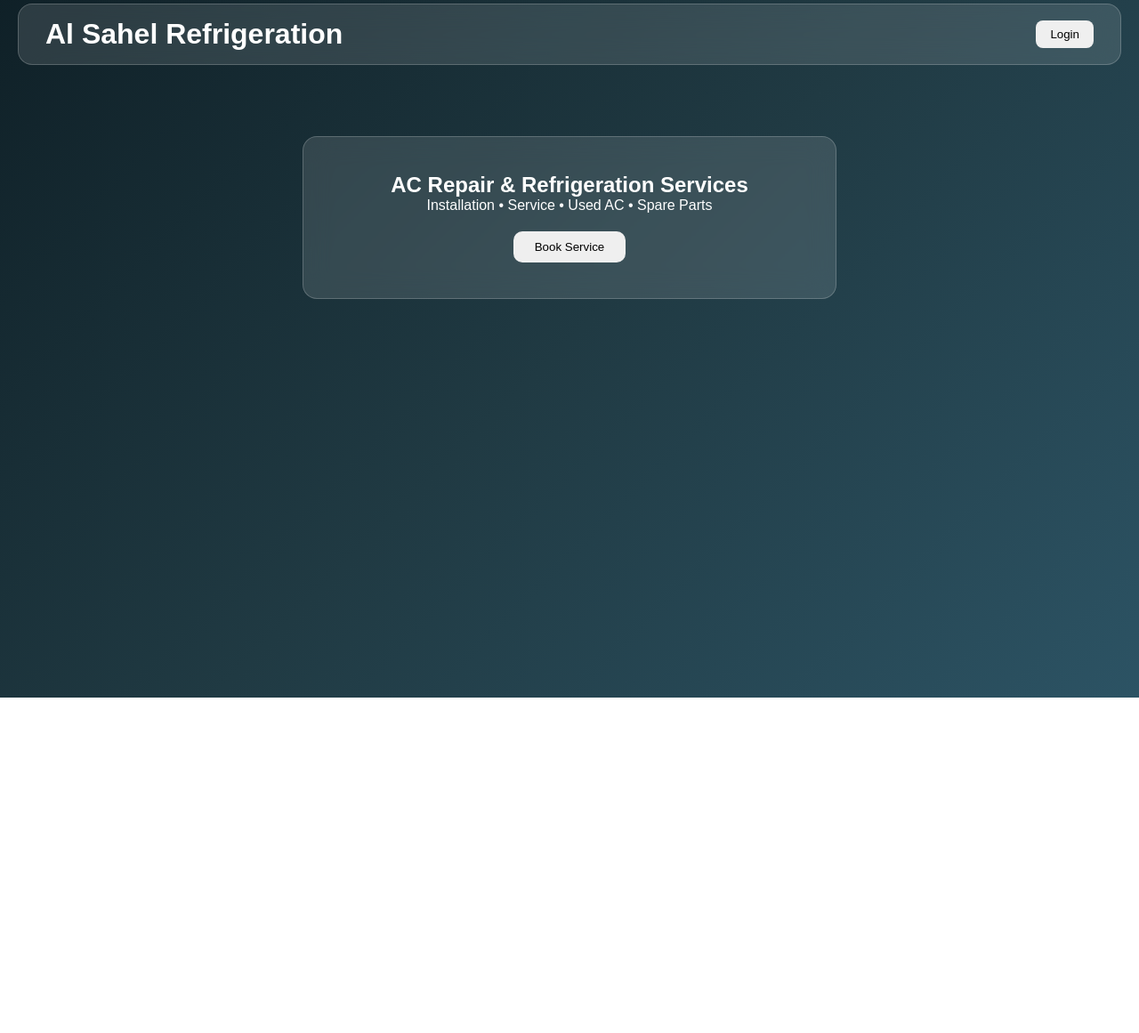
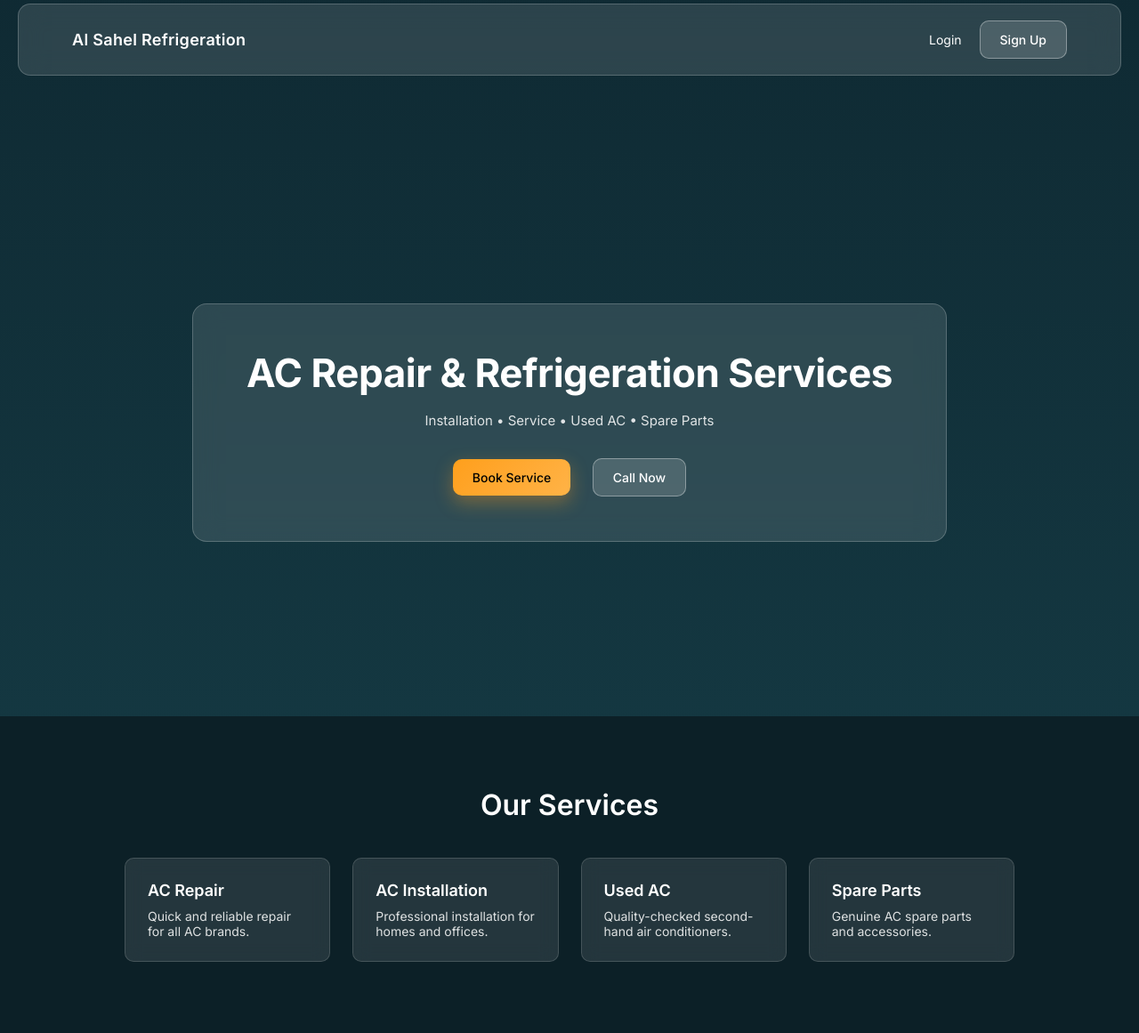
Before and after one commit to V1shnNU/al-sahel-refrigeration-website, a plain HTML site: page index.html in a window 1280 px wide. Shown: the part 16-1177 px from the top of the page at 89% size. Before the commit the page ends 820 px from the top, so only its background shows below. Drawn offline with Linux system fonts and the light colour scheme.

Commit message:
changed the website overall look into new

```diff
--- a/index.html
+++ b/index.html
@@ -2,53 +2,70 @@
 <html lang="en">
 <head>
   <meta charset="UTF-8" />
-  <meta name="viewport" content="width=device-width, initial-scale=1.0"/>
+
+  <!-- Google Font -->
+  <link rel="preconnect" href="https://fonts.googleapis.com">
+  <link rel="preconnect" href="https://fonts.gstatic.com" crossorigin>
+  <link href="https://fonts.googleapis.com/css2?family=Inter:wght@300;400;500;600;700&display=swap" rel="stylesheet">
+
+  <meta name="viewport" content="width=device-width, initial-scale=1.0" />
   <title>Al Sahel Refrigeration</title>
+
   <link rel="stylesheet" href="style.css" />
 </head>
 <body>
 
-  <!-- Background -->
-  <div class="bg"></div>
-
-  <!-- Header -->
-  <header class="glass header">
-    <h1>Al Sahel Refrigeration</h1>
-    <button onclick="openLogin()">Login</button>
+  <!-- NAVBAR -->
+  <header class="navbar glass">
+    <div class="logo">Al Sahel Refrigeration</div>
+    <nav class="nav-actions">
+      <a href="#" id="loginBtn">Login</a>
+      <a href="#" class="btn secondary" id="signupBtn">Sign Up</a>
+    </nav>
   </header>
 
-  <!-- Hero Section -->
-  <main class="glass hero">
-    <h2>AC Repair & Refrigeration Services</h2>
-    <p>Installation • Service • Used AC • Spare Parts</p>
-    <button>Book Service</button>
+  <!-- HERO SECTION -->
+  <main class="hero">
+    <div class="hero-content glass">
+      <h1>AC Repair & Refrigeration Services</h1>
+      <p>
+        Installation • Service • Used AC • Spare Parts
+      </p>
+      <div class="hero-buttons">
+        <button class="btn primary" id="bookServiceBtn">Book Service</button>
+        <button class="btn secondary" id="callNowBtn">Call Now</button>
+      </div>
+    </div>
   </main>
 
-  <!-- Login Modal -->
-  <div class="modal" id="loginModal">
-    <div class="glass modal-box">
-      <h3>Login</h3>
-      <input type="email" placeholder="Email" />
-      <input type="password" placeholder="Password" />
-      <button onclick="fakeLogin()">Login</button>
-      <p onclick="switchToSignup()">Create new account</p>
-      <span class="close" onclick="closeLogin()">×</span>
+  <!-- SERVICES SECTION -->
+  <section class="services">
+    <h2>Our Services</h2>
+
+    <div class="service-grid">
+      <div class="service-card">
+        <h3>AC Repair</h3>
+        <p>Quick and reliable repair for all AC brands.</p>
+      </div>
+
+      <div class="service-card">
+        <h3>AC Installation</h3>
+        <p>Professional installation for homes and offices.</p>
+      </div>
+
+      <div class="service-card">
+        <h3>Used AC</h3>
+        <p>Quality-checked second-hand air conditioners.</p>
+      </div>
+
+      <div class="service-card">
+        <h3>Spare Parts</h3>
+        <p>Genuine AC spare parts and accessories.</p>
+      </div>
     </div>
-  </div>
+  </section>
 
-  <!-- Signup Modal -->
-  <div class="modal" id="signupModal">
-    <div class="glass modal-box">
-      <h3>Sign Up</h3>
-      <input type="text" placeholder="Phone Number" />
-      <input type="email" placeholder="Email" />
-      <input type="password" placeholder="Password" />
-      <button onclick="fakeSignup()">Sign Up</button>
-      <p onclick="switchToLogin()">Already have an account?</p>
-      <span class="close" onclick="closeSignup()">×</span>
-    </div>
-  </div>
-
+  <!-- JavaScript -->
   <script src="script.js"></script>
 </body>
 </html>
--- a/script.js
+++ b/script.js
@@ -1,35 +1,19 @@
-function openLogin() {
-  document.getElementById("loginModal").style.display = "flex";
-}
+// Basic button interactions (frontend only)
 
-function closeLogin() {
-  document.getElementById("loginModal").style.display = "none";
-}
+document.getElementById("loginBtn").addEventListener("click", function (e) {
+  e.preventDefault();
+  alert("Login page will be added next");
+});
 
-function openSignup() {
-  document.getElementById("signupModal").style.display = "flex";
-}
+document.getElementById("signupBtn").addEventListener("click", function (e) {
+  e.preventDefault();
+  alert("Sign Up page will be added next");
+});
 
-function closeSignup() {
-  document.getElementById("signupModal").style.display = "none";
-}
+document.getElementById("bookServiceBtn").addEventListener("click", function () {
+  alert("Service booking flow coming soon");
+});
 
-function switchToSignup() {
-  closeLogin();
-  openSignup();
-}
-
-function switchToLogin() {
-  closeSignup();
-  openLogin();
-}
-
-function fakeLogin() {
-  alert("Login successful (frontend only)");
-  closeLogin();
-}
-
-function fakeSignup() {
-  alert("Signup successful (frontend only)");
-  closeSignup();
-}
+document.getElementById("callNowBtn").addEventListener("click", function () {
+  window.location.href = "tel:+971000000000"; // replace with real number later
+});
--- a/style.css
+++ b/style.css
@@ -1,108 +1,200 @@
+/* =========================
+   GLOBAL RESET & FONT
+========================= */
 * {
   margin: 0;
   padding: 0;
   box-sizing: border-box;
-  font-family: Arial, sans-serif;
+  font-family: 'Inter', system-ui, Arial, sans-serif;
 }
 
 body {
-  height: 100vh;
-  color: #fff;
-  overflow: hidden;
+  min-height: 100vh;
+  background: linear-gradient(180deg, #0f2a33, #163d47);
+  color: #ffffff;
 }
 
-.bg {
-  position: fixed;
-  inset: 0;
-  background: linear-gradient(135deg, #0f2027, #203a43, #2c5364);
-  z-index: -1;
+/* =========================
+   GLASS EFFECT
+========================= */
+.glass {
+  background: rgba(255, 255, 255, 0.12);
+  backdrop-filter: blur(14px);
+  -webkit-backdrop-filter: blur(14px);
+  border: 1px solid rgba(255, 255, 255, 0.2);
 }
 
-/* Glass Effect */
-.glass {
-  background: rgba(255, 255, 255, 0.12);
-  backdrop-filter: blur(15px);
-  -webkit-backdrop-filter: blur(15px);
-  border-radius: 16px;
-  border: 1px solid rgba(255,255,255,0.2);
-}
-
-/* Header */
-.header {
-  margin: 20px;
-  padding: 15px 30px;
+/* =========================
+   NAVBAR / HEADER
+========================= */
+.navbar {
+  position: sticky;
+  top: 0;
+  z-index: 100;
   display: flex;
   justify-content: space-between;
   align-items: center;
+  padding: 18px 60px;
+  margin: 20px;
+  border-radius: 14px;
 }
 
-.header button {
-  padding: 8px 16px;
-  border: none;
-  border-radius: 8px;
-  cursor: pointer;
+.logo {
+  font-size: 18px;
+  font-weight: 600;
+  letter-spacing: 0.3px;
 }
 
-/* Hero */
+.nav-actions {
+  display: flex;
+  align-items: center;
+  gap: 20px;
+}
+
+.nav-actions a {
+  text-decoration: none;
+  color: #ffffff;
+  font-size: 14px;
+}
+
+/* =========================
+   BUTTONS (IMPORTANT)
+========================= */
+.btn {
+  padding: 12px 22px;
+  border-radius: 10px;
+  border: none;
+  cursor: pointer;
+  font-size: 14px;
+  font-weight: 500;
+  transition: all 0.25s ease;
+}
+
+/* Primary button */
+.primary {
+  background: linear-gradient(135deg, #ff9f1c, #ffb347);
+  color: #000;
+  box-shadow: 0 8px 20px rgba(255, 159, 28, 0.35);
+}
+
+.primary:hover {
+  transform: translateY(-2px);
+  box-shadow: 0 12px 26px rgba(255, 159, 28, 0.45);
+}
+
+/* Secondary button */
+.secondary {
+  background: rgba(255, 255, 255, 0.15);
+  color: #ffffff;
+  border: 1px solid rgba(255, 255, 255, 0.35);
+}
+
+.secondary:hover {
+  background: rgba(255, 255, 255, 0.25);
+}
+
+/* Button press */
+.btn:active {
+  transform: scale(0.97);
+}
+
+/* =========================
+   HERO SECTION
+========================= */
 .hero {
-  margin: 80px auto;
-  width: 90%;
-  max-width: 600px;
-  padding: 40px;
+  display: flex;
+  align-items: center;
+  justify-content: center;
+  height: calc(100vh - 100px);
+  padding-top: 40px;
   text-align: center;
 }
 
-.hero button {
-  margin-top: 20px;
-  padding: 10px 24px;
-  border-radius: 10px;
-  border: none;
-  cursor: pointer;
+.hero-content {
+  padding: 50px 60px;
+  border-radius: 16px;
+  animation: fadeUp 0.9s ease-out forwards;
 }
 
-/* Modal */
-.modal {
-  display: none;
-  position: fixed;
-  inset: 0;
-  background: rgba(0,0,0,0.5);
-  justify-content: center;
-  align-items: center;
+.hero-content h1 {
+  font-size: 44px;
+  font-weight: 700;
+  letter-spacing: -0.5px;
+  margin-bottom: 15px;
 }
 
-.modal-box {
-  width: 300px;
-  padding: 25px;
-  position: relative;
+.hero-content p {
+  font-size: 15px;
+  line-height: 1.6;
+  opacity: 0.85;
+  max-width: 520px;
+  margin: 0 auto 30px;
 }
 
-.modal-box input {
-  width: 100%;
-  margin: 10px 0;
-  padding: 8px;
-  border-radius: 6px;
-  border: none;
+.hero-buttons button {
+  margin: 0 10px;
 }
 
-.modal-box button {
-  width: 100%;
-  margin-top: 10px;
-  padding: 8px;
-  border-radius: 6px;
-  border: none;
+/* =========================
+   SERVICES SECTION
+========================= */
+.services {
+  padding: 80px 40px;
+  background: #0c2027;
+  text-align: center;
 }
 
-.modal-box p {
-  margin-top: 10px;
-  text-align: center;
-  cursor: pointer;
-  font-size: 14px;
+.services h2 {
+  font-size: 32px;
+  font-weight: 600;
+  margin-bottom: 40px;
 }
 
-.close {
-  position: absolute;
-  top: 10px;
-  right: 14px;
-  cursor: pointer;
+.service-grid {
+  display: grid;
+  grid-template-columns: repeat(auto-fit, minmax(220px, 1fr));
+  gap: 25px;
+  max-width: 1000px;
+  margin: 0 auto;
+}
+
+.service-card {
+  padding: 25px;
+  background: rgba(255, 255, 255, 0.10);
+  backdrop-filter: blur(10px);
+  -webkit-backdrop-filter: blur(10px);
+  border: 1px solid rgba(255, 255, 255, 0.15);
+  border-radius: 10px;
+  text-align: left;
+  animation: fadeUp 0.8s ease-out forwards;
+  transition: transform 0.25s ease;
+}
+
+.service-card:hover {
+  transform: translateY(-6px);
+}
+
+.service-card h3 {
   font-size: 18px;
+  font-weight: 600;
+  margin-bottom: 10px;
 }
+
+.service-card p {
+  font-size: 14px;
+  opacity: 0.85;
+}
+
+/* =========================
+   ANIMATIONS
+========================= */
+@keyframes fadeUp {
+  from {
+    opacity: 0;
+    transform: translateY(20px);
+  }
+  to {
+    opacity: 1;
+    transform: translateY(0);
+  }
+}
```
